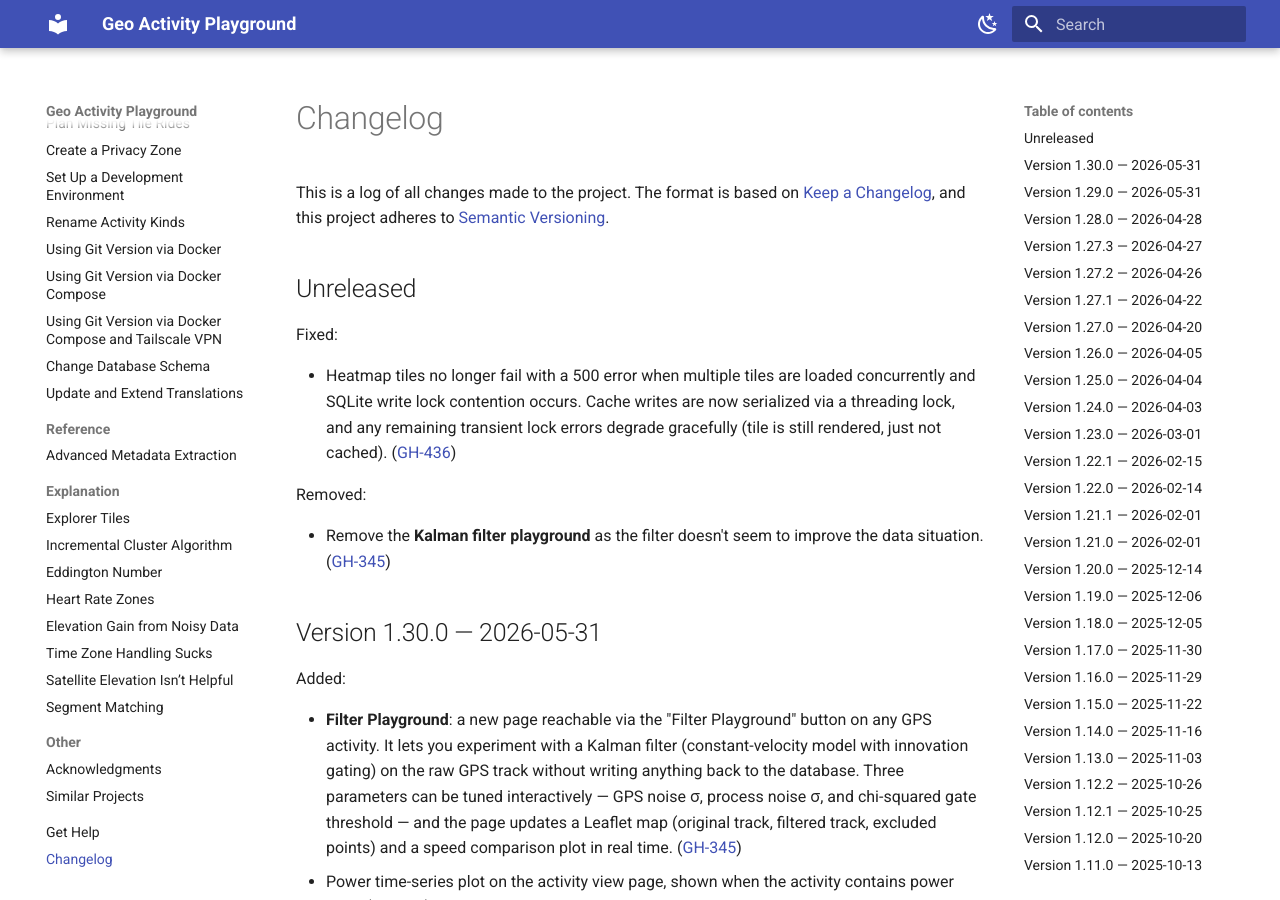
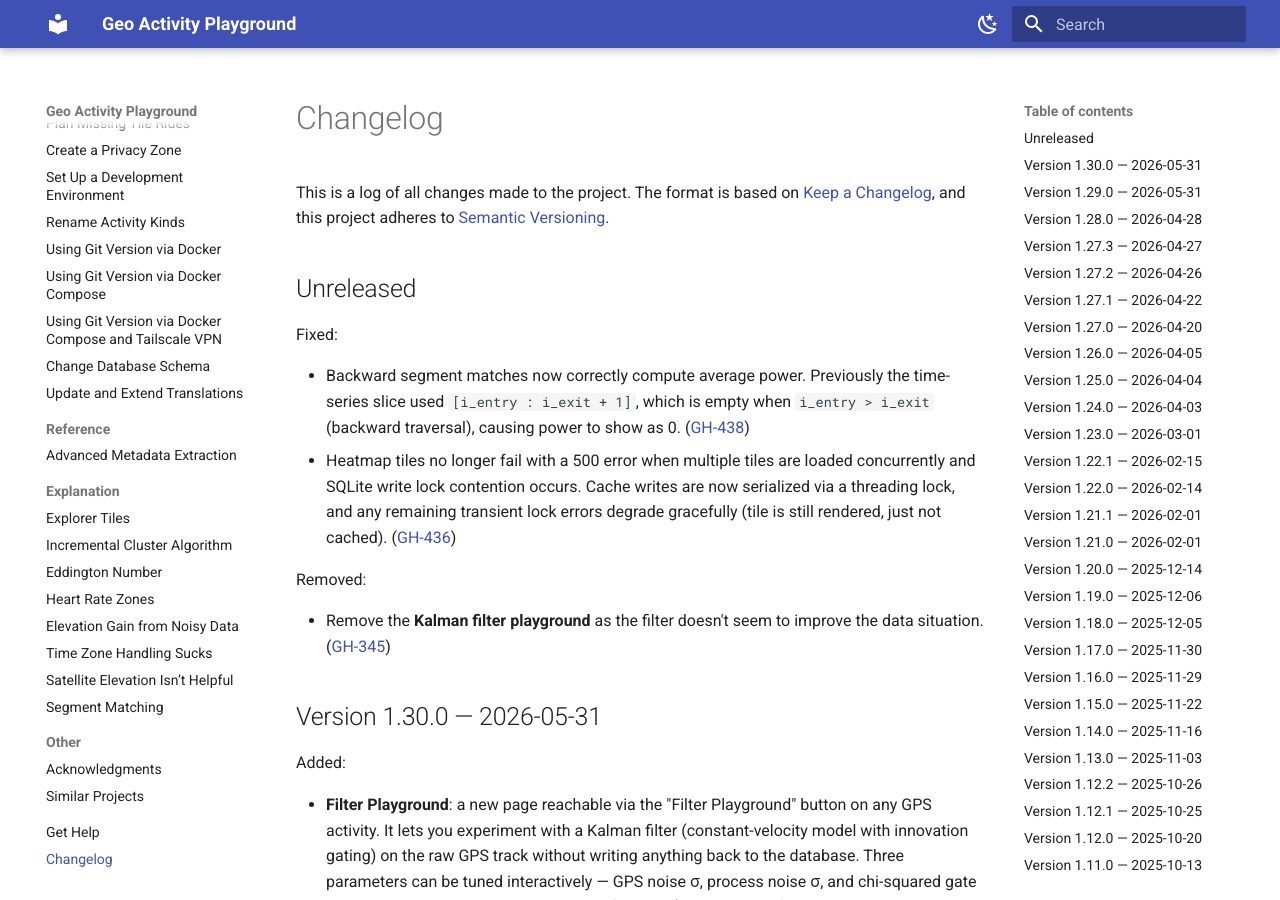
Before and after one commit to martin-ueding/geo-activity-playground, an MkDocs documentation site: the page built from docs/changelog.md, in a window 1280 px wide and 900 px high. Built offline with MkDocs 1.6.1 and Material for MkDocs 9.7.7, drawn with Linux system fonts in a browser that asks for light colours.

Commit message:
docs: add changelog entry for GH-438 backward segment power fix

```diff
--- a/docs/changelog.md
+++ b/docs/changelog.md
@@ -19,6 +19,7 @@ Types of changes
 
 Fixed:
 
+- Backward segment matches now correctly compute average power. Previously the time-series slice used `[i_entry : i_exit + 1]`, which is empty when `i_entry > i_exit` (backward traversal), causing power to show as 0. ([GH-438](https://github.com/martin-ueding/geo-activity-playground/issues/438))
 - Heatmap tiles no longer fail with a 500 error when multiple tiles are loaded concurrently and SQLite write lock contention occurs. Cache writes are now serialized via a threading lock, and any remaining transient lock errors degrade gracefully (tile is still rendered, just not cached). ([GH-436](https://github.com/martin-ueding/geo-activity-playground/issues/436))
 
 Removed:
```
